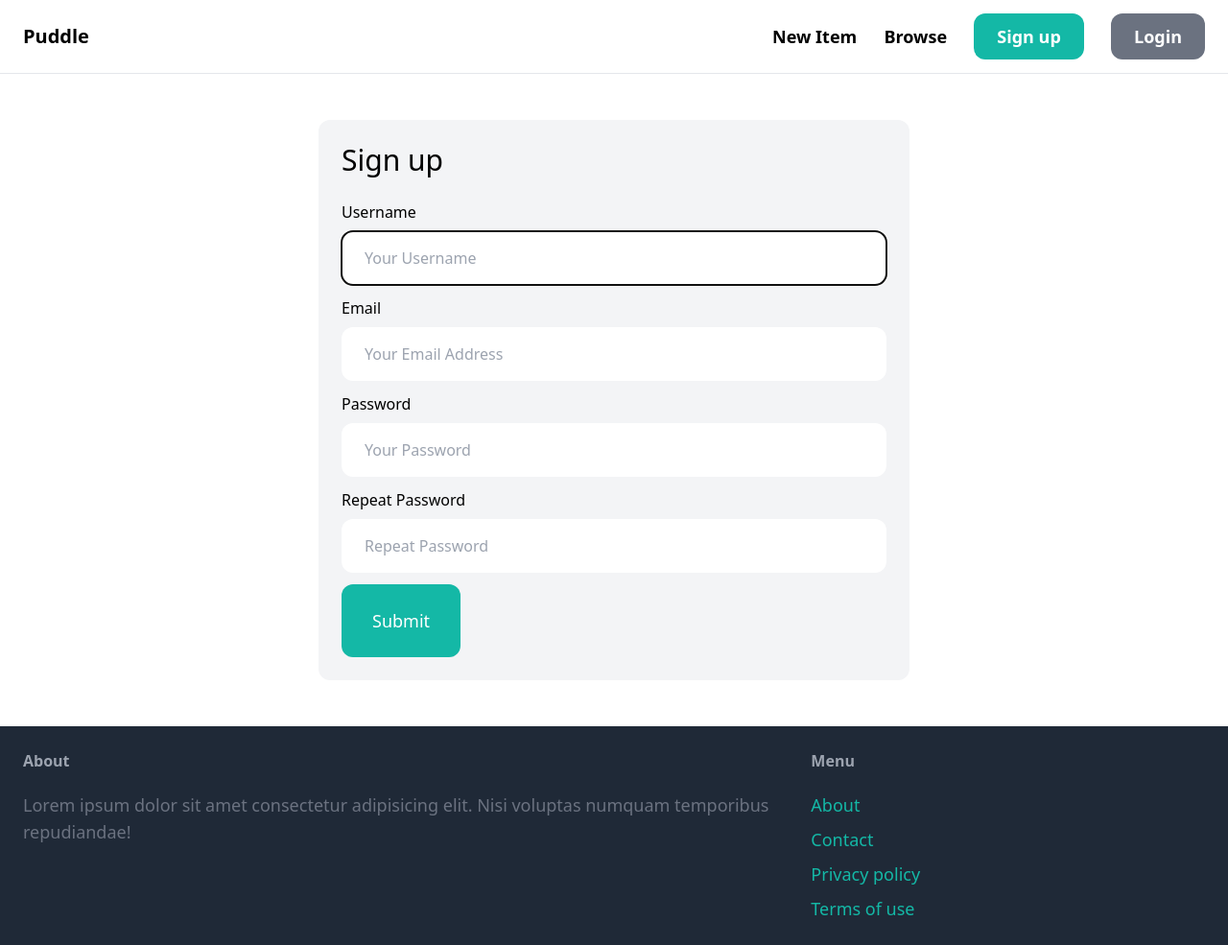
After one commit to Abuelyazeed/Puddle-Online-Marketplace, a Django app: page /signup/ in a window 1280 px wide. The commit adds this page. Shown: the whole page at 96% size. Run offline with Django 5.2, Linux system fonts and the light colour scheme; some libraries are stand-ins or nearby versions.

Commit message:
added signup form

```diff
--- a/Puddle/urls.py
+++ b/Puddle/urls.py
@@ -23,7 +23,6 @@ from core import views
 urlpatterns = [
     path('admin/', admin.site.urls),
     path("items/", include('item.urls')),
-    path("", views.index, name="index"),
-    path("contact/", views.contact, name="contact"),
+    path("", include('core.urls')),
 
 ] + static(settings.MEDIA_URL, document_root = settings.MEDIA_ROOT)
--- /dev/null
+++ b/core/forms.py
@@ -0,0 +1,28 @@
+from django import forms
+from django.contrib.auth.forms import UserCreationForm
+from django.contrib.auth.models import User
+
+class SignupForm(UserCreationForm):
+    class Meta:
+        model = User
+        fields = ('username', 'email', 'password1', 'password2')
+
+    username = forms.CharField(widget=forms.TextInput(attrs={
+        'placeholder': "Your Username",
+        'class': "w-full py-4 px-6 rounded-xl"
+    }))
+
+    email = forms.CharField(widget=forms.EmailInput(attrs={
+        'placeholder': "Your Email Address",
+        'class': "w-full py-4 px-6 rounded-xl"
+    }))
+
+    password1 = forms.CharField(widget=forms.PasswordInput(attrs={
+        'placeholder': "Your Password",
+        'class': "w-full py-4 px-6 rounded-xl"
+    }))
+
+    password2 = forms.CharField(widget=forms.PasswordInput(attrs={
+        'placeholder': "Repeat Password",
+        'class': "w-full py-4 px-6 rounded-xl"
+    }))
--- a/core/templates/core/layout.html
+++ b/core/templates/core/layout.html
@@ -15,7 +15,7 @@
             <div class="space-x-6">
                 <a href="" class="text-lg font-semibold hover:text-gray-500">New Item</a>
                 <a href="" class="text-lg font-semibold hover:text-gray-500">Browse</a>
-                <a href=""
+                <a href="{% url 'core:signup' %}"
                    class="px-6 py-3 text-lg font-semibold bg-teal-500 text-white rounded-xl hover:bg-teal-700">Sign up</a>
                 <a href=""
                    class="px-6 py-3 text-lg font-semibold bg-gray-500 text-white rounded-xl hover:bg-gray-700">Login</a>
@@ -39,7 +39,7 @@
                         <a href="" class="text-lg text-teal-500 hover:text-teal-700">About</a>
                     </li>
                     <li>
-                        <a href="{% url 'contact' %}"
+                        <a href="{% url 'core:contact' %}"
                            class="text-lg text-teal-500 hover:text-teal-700">Contact</a>
                     </li>
                     <li>
--- /dev/null
+++ b/core/templates/core/signup.html
@@ -0,0 +1,41 @@
+{% extends "core/layout.html" %}
+
+{% block title %}Sign up{% endblock %}
+
+{% block content %}
+
+    <div class="w-1/2 my-6 mx-auto p-6 bg-gray-100 rounded-xl">
+        <h1 class="mb-6 text-3xl">Sign up</h1>
+        <form method= "post"action=".">
+            {% csrf_token %}
+            <div class="mb-3">
+                <label class="inline-block mb-2">Username</label>
+                <br>
+                {{ form.username }}
+            </div>
+            <div class="mb-3">
+                <label class="inline-block mb-2">Email</label>
+                <br>
+                {{ form.email }}
+            </div>
+            <div class="mb-3">
+                <label class="inline-block mb-2">Password</label>
+                <br>
+                {{ form.password1 }}
+            </div>
+            <div class="mb-3">
+                <label class="inline-block mb-2">Repeat Password</label>
+                <br>
+                {{ form.password2 }}
+            </div>
+            {% if form.errors or form.non_field_errors %}
+                <div class="mb-3 p-6 bg-red-100 rounded-xl">
+                    {% for field in form %}{{ field.errors }}{% endfor %}
+                    {{ form.non_field_errors }}
+                </div>
+            {% endif %}
+            <button class="py-6 px-8 text-lg bg-teal-500 hover:bg-teal-700 rounded-xl text-white">Submit</button>
+        </form>
+    </div>
+
+{% endblock %}
--- /dev/null
+++ b/core/urls.py
@@ -0,0 +1,11 @@
+from django.urls import path
+from . import views
+
+app_name = "core"
+
+urlpatterns = [
+    path("", views.index, name="index"),
+    path("contact/", views.contact, name="contact"),
+    path("signup/", views.signup, name="signup")
+
+]
--- a/core/views.py
+++ b/core/views.py
@@ -1,6 +1,8 @@
-from django.shortcuts import render
+from django.shortcuts import redirect, render
 
 from item.models import Category, Item
+
+from .forms import SignupForm
 
 # Create your views here.
 def index(request):
@@ -13,3 +15,16 @@ def index(request):
 
 def contact(request):
     return render(request, "core/contact.html")
+
+def signup(request):
+    if request.method == "POST":
+        form = SignupForm(request.POST)
+        if form.is_valid():
+            form.save()
+            return redirect('/login/')
+    else:
+        form = SignupForm()
+
+    return render(request, "core/signup.html",{
+        "form": form
+    })
```
Also changed, not shown: db.sqlite3.
